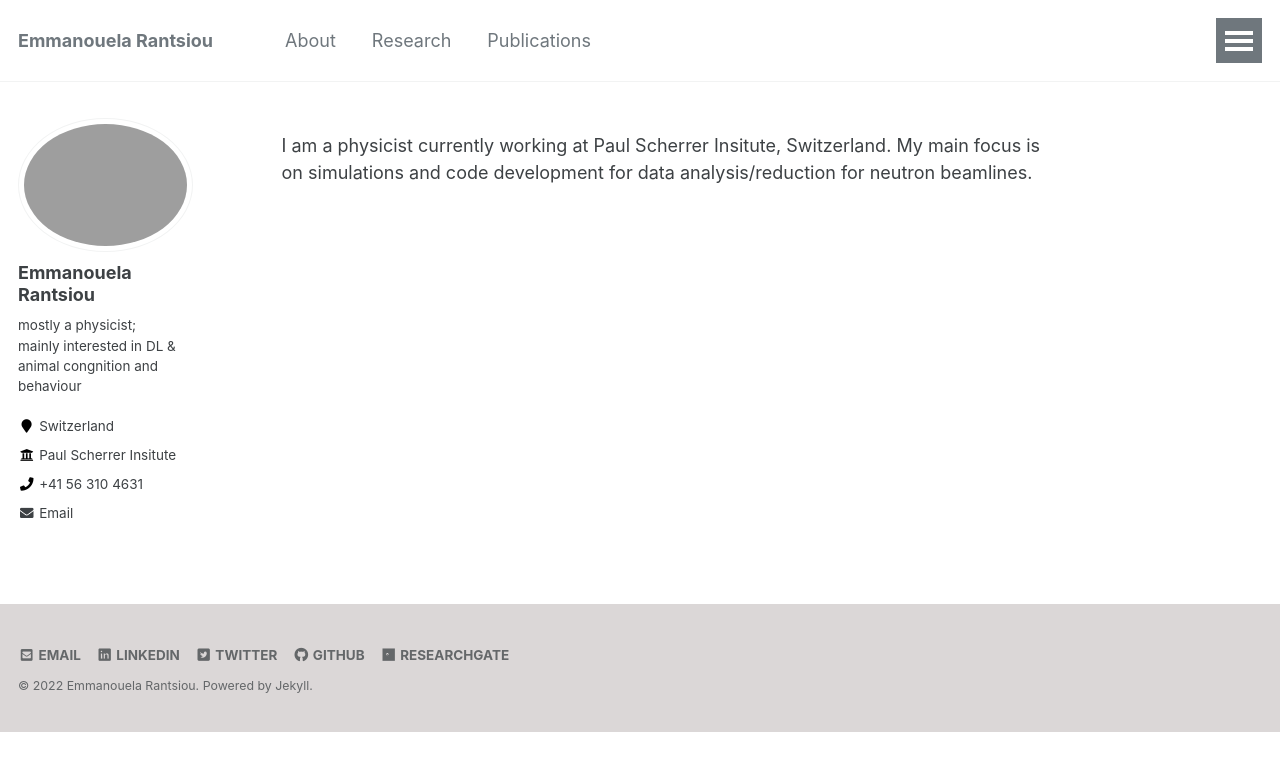
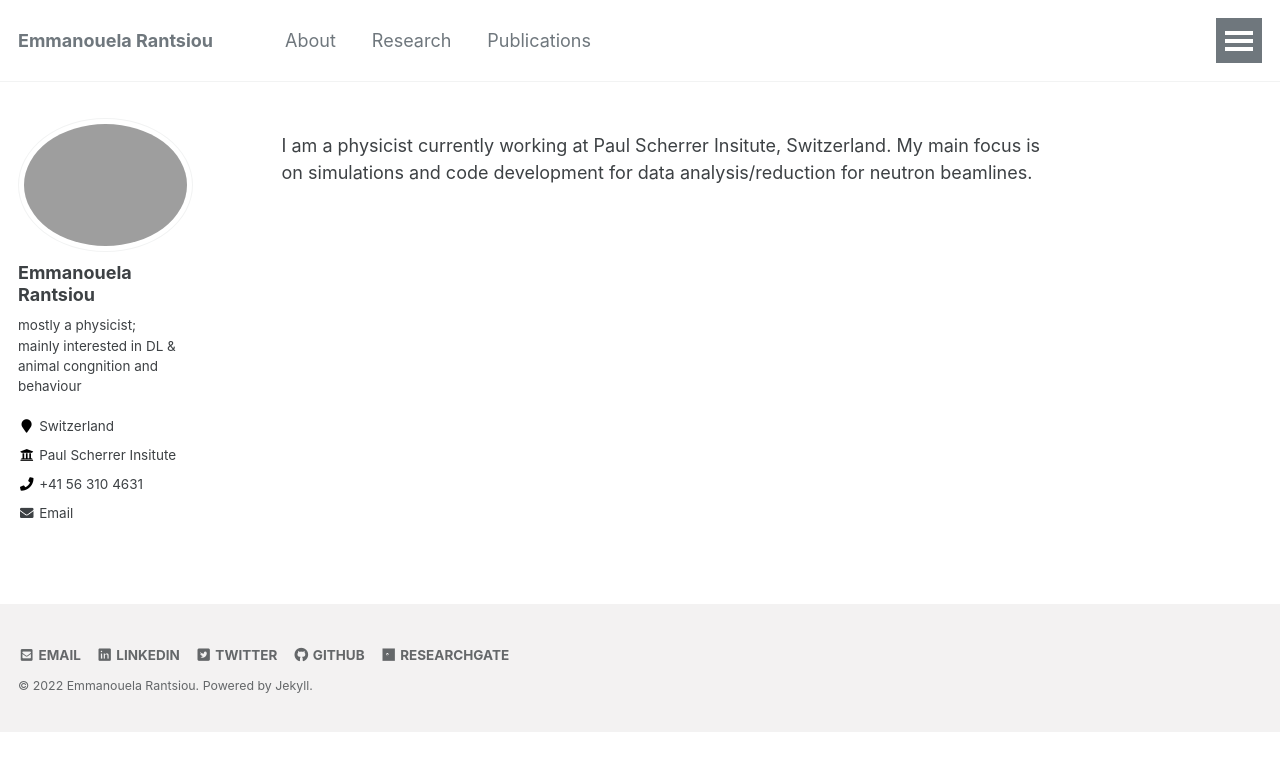
Before and after one commit to emmarant/emmarant.github.io, a Jekyll site: the page built from _pages/intro.md, in a window 1280 px wide. Shown: the top 771 px of the page. Built offline with Jekyll 4.4.1, drawn with Linux system fonts in a browser that asks for light colours.

Commit message:
Update _variables.scss

```diff
--- a/_sass/_variables.scss
+++ b/_sass/_variables.scss
@@ -54,7 +54,7 @@ $light-gray: mix(#fff, $gray, 50%) !default;
 $lighter-gray: mix(#fff, $gray, 90%) !default;
 
 $manou-color-a: #877A7B;
-$manou-color-a-light: mix(#fff, $manou-color-a, 70%);
+$manou-color-a-light: mix(#fff, $manou-color-a, 90%);
 
 $background-color: #fff !default;
 $code-background-color: #fafafa !default;
```
